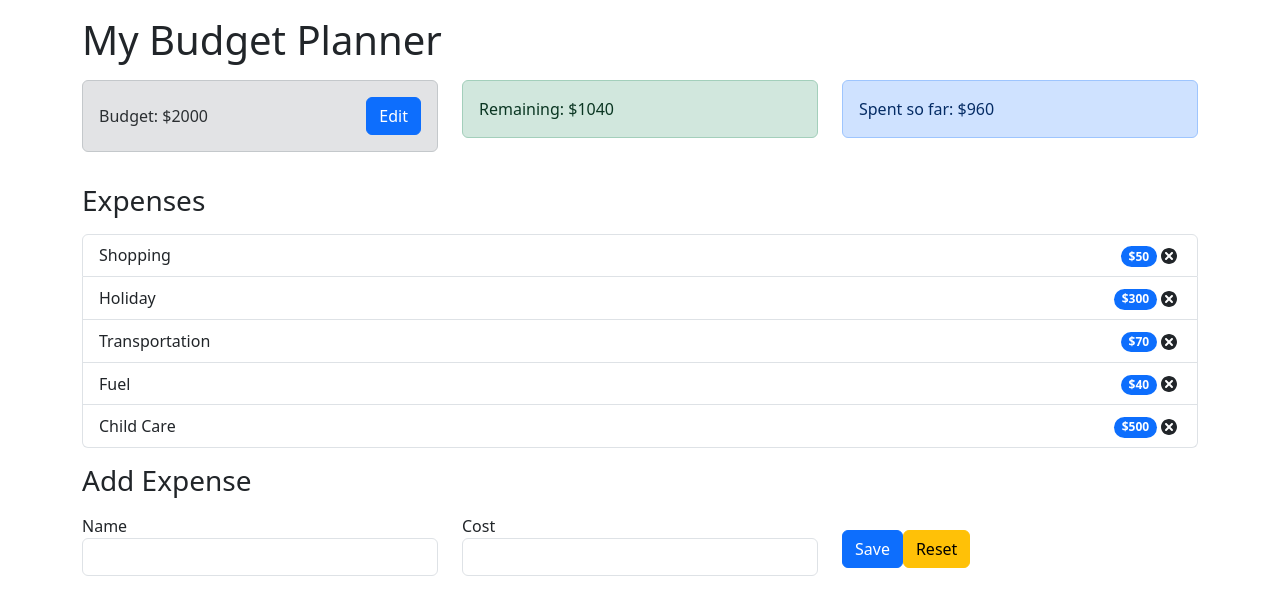
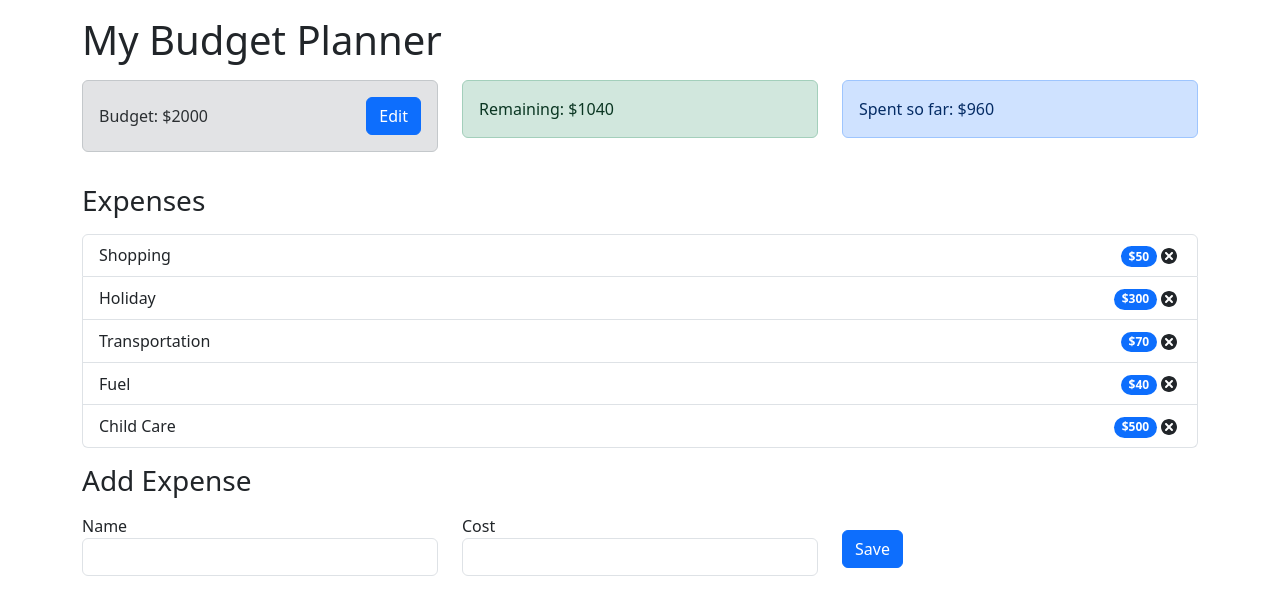
Before and after one commit to johnnynumberfive-coder/budgettracker, a React (Create React App) app: page / in a window 1280 px wide. Shown: the top 614 px of the page. Built offline with nearby package versions, Linux system fonts and the light colour scheme.

Commit message:
Fix reset

```diff
--- a/src/components/AddExpenseForm.js
+++ b/src/components/AddExpenseForm.js
@@ -21,6 +21,7 @@ const AddExpenseForm = () => {
 			type: 'ADD_EXPENSE',
 			payload: expense,
 		});
+		reset();
 	};
 
 	const reset = () => {
@@ -56,7 +57,7 @@ const AddExpenseForm = () => {
 					<button type='submit' className='btn btn-primary mt-3'>
 						Save
 					</button>
-					<button type='reset' className='btn btn-warning mt-3' onClick={reset}>Reset</button>
+
 				</div>
 			</div>
 		</form>
```
